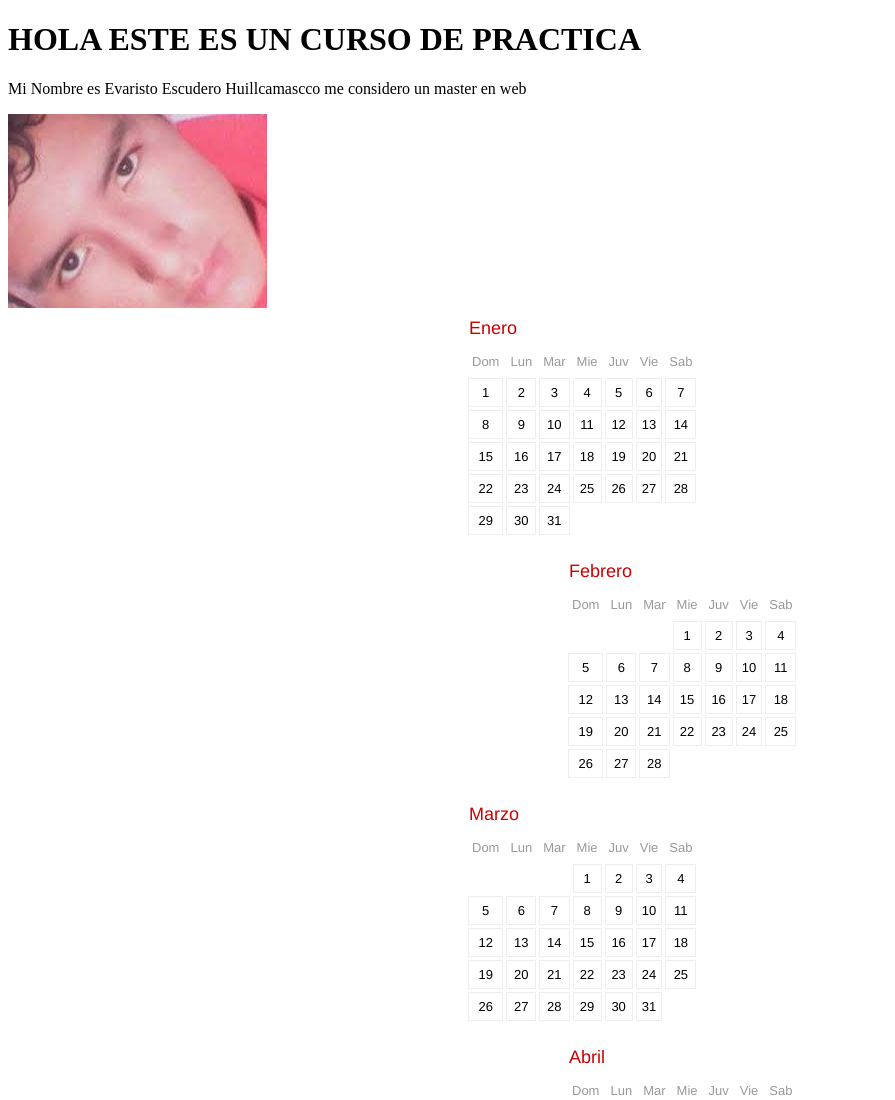
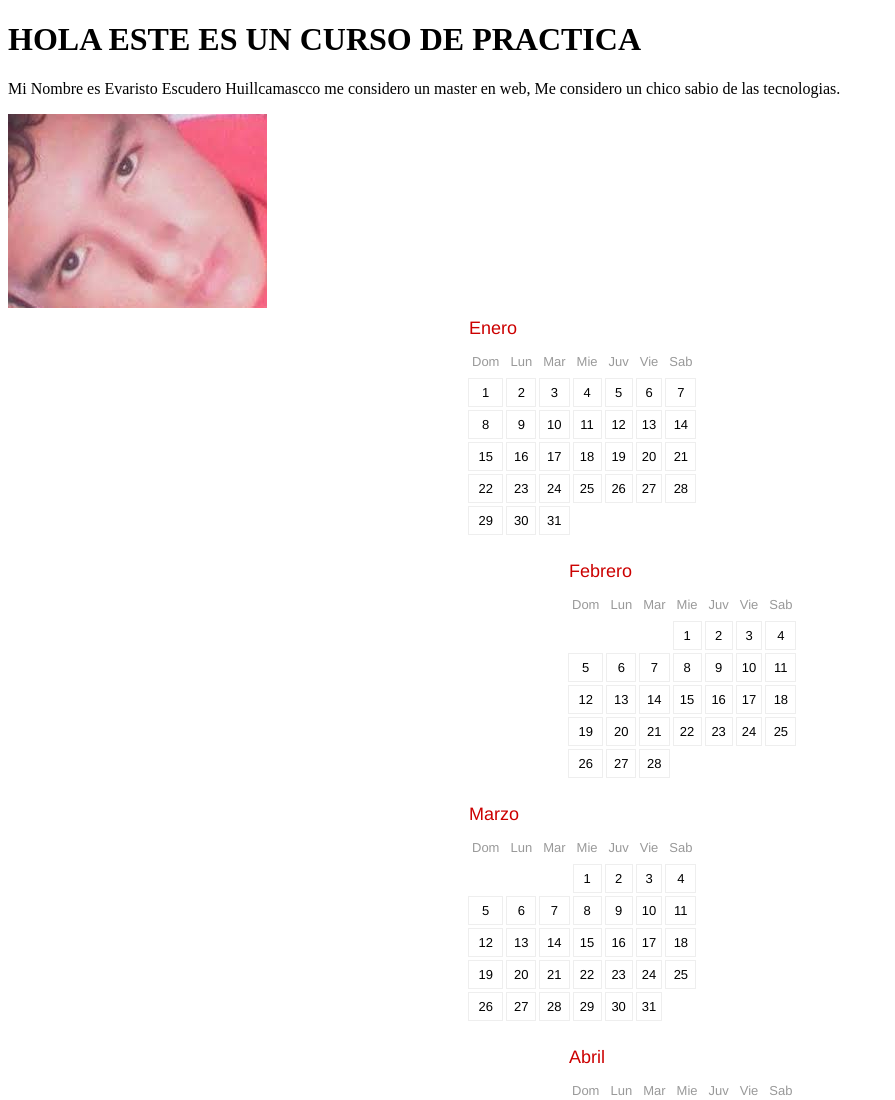
Before and after one commit to Evaristo123/CalendarioPractica, a plain HTML site: page index.html in a window 1280 px wide. Shown: the top 1100 px of the page, without its empty margins (0-895 px from the left). Drawn offline with Linux system fonts and the light colour scheme.

Commit message:
Agregando texto a index.html

```diff
--- a/index.html
+++ b/index.html
@@ -10,7 +10,7 @@
 <body>
 
 	<h1>HOLA ESTE ES UN CURSO DE PRACTICA</h1>
-	<P>Mi Nombre es Evaristo Escudero Huillcamascco me considero un master en web</P>
+	<P>Mi Nombre es Evaristo Escudero Huillcamascco me considero un master en web, Me considero un chico sabio de las tecnologias.</P>
 	<img src="img/evaristo.jpg" alt="">
 
 	<script src="js/js.js"></script>
```
